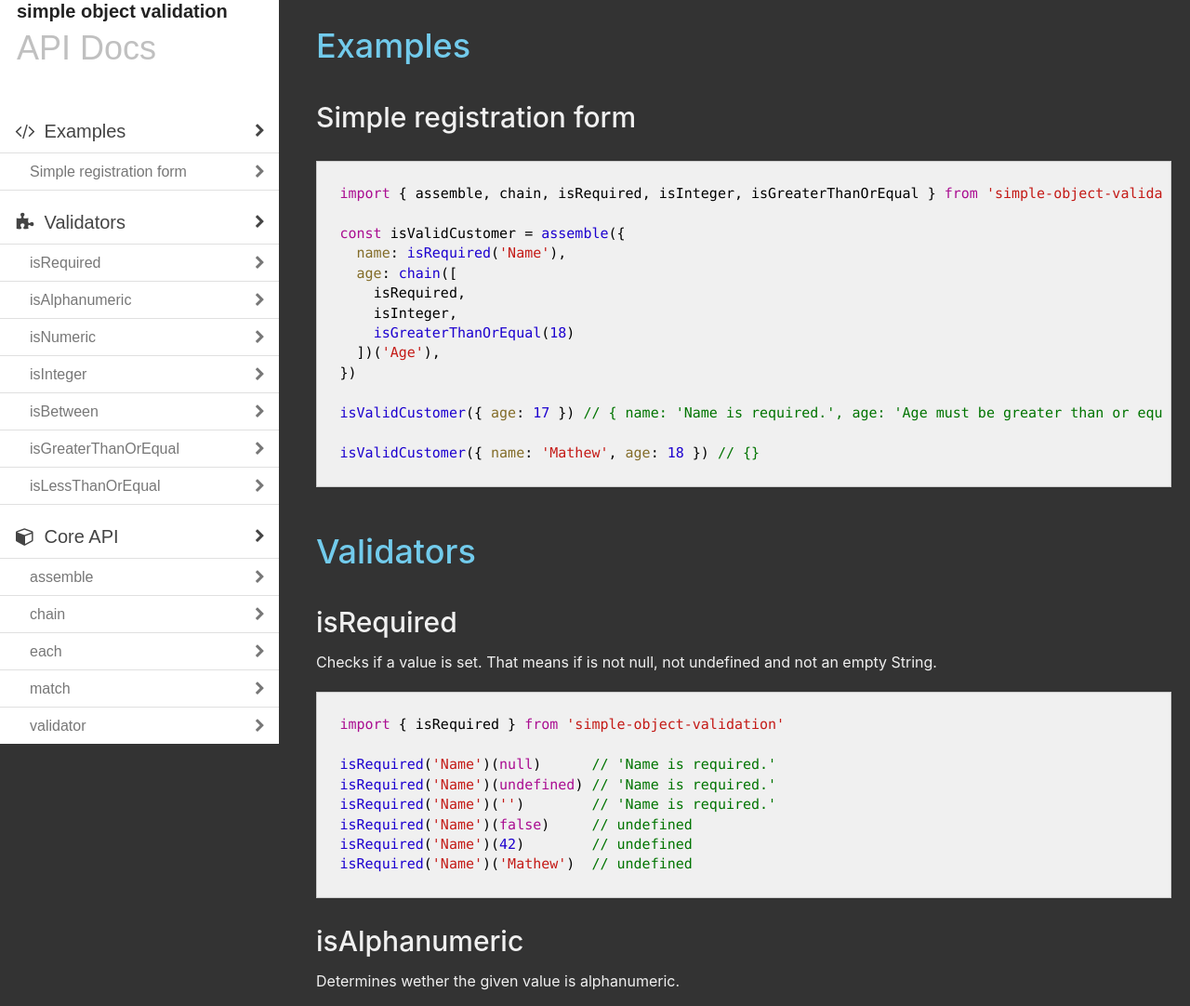
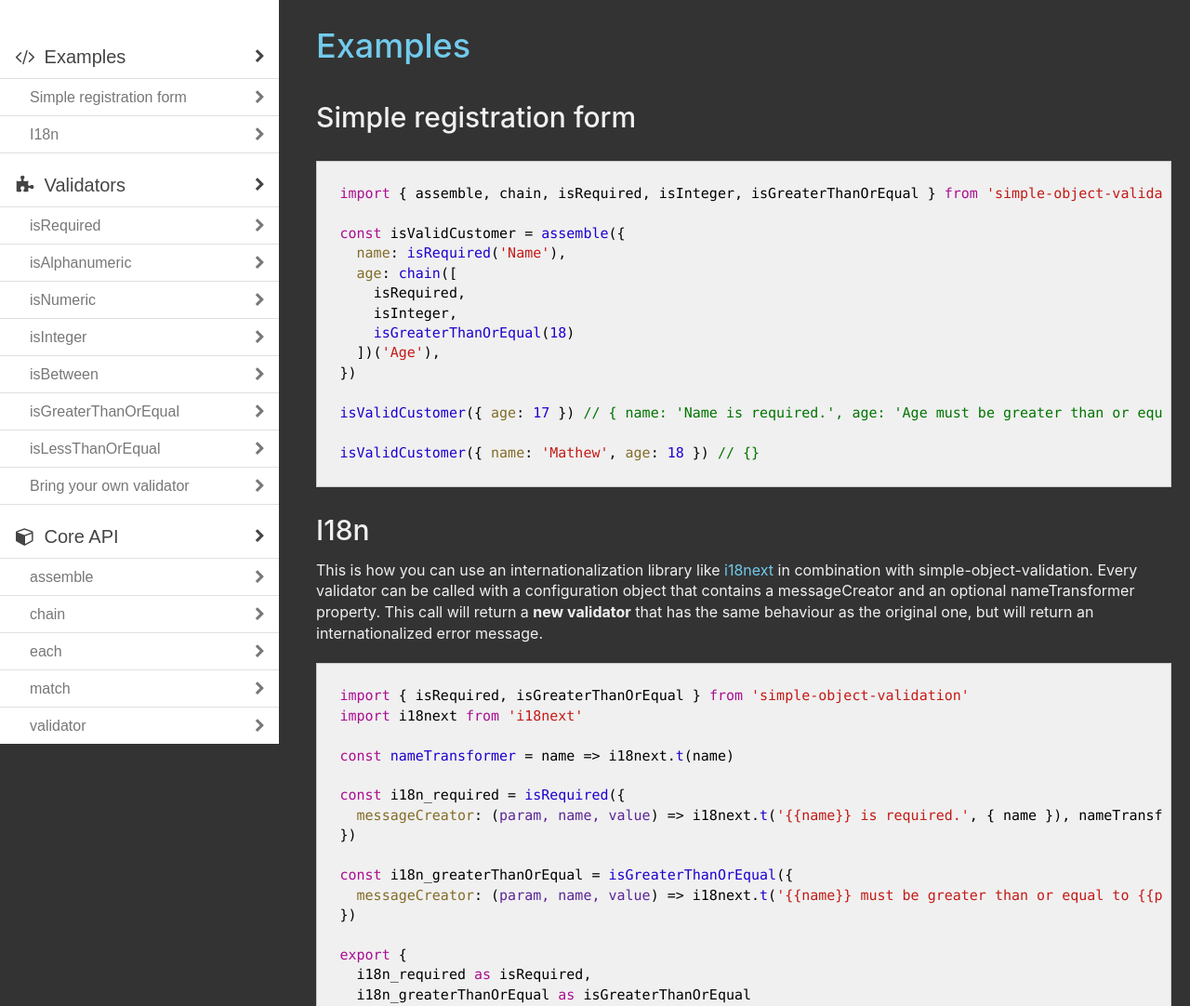
Before and after one commit to madcat23/simple-object-validation, a website built with webpack: page docs/index.html in a window 1280 px wide. Shown: the top 1082 px of the page at 93% size. Built offline with nearby package versions, Linux system fonts and the light colour scheme.

Commit message:
Added docs

```diff
--- a/docs/index.html
+++ b/docs/index.html
@@ -31,10 +31,11 @@
         <p><strong>API Docs</strong></p>
       </div>
       <i class="fa fa-bars fa-2x toggle-btn" data-toggle="collapse" data-target="#menu-content"></i>
-      <div class="menu-list">
+      <div class="menu-list" style="padding-bottom: 20px;">
         <div id="menu-content" class="menu-content collapse out">
           <a href="#examples" class="headline"><i class="fa fa-code"></i> Examples</a>
           <a href="#simple-registration-form">Simple registration form</a>
+          <a href="#i18n">I18n</a>
 
           <a href="#validators" class="headline"><i class="fa fa-puzzle-piece"></i> Validators</a>
           <a href="#is-required">isRequired</a>
@@ -44,6 +45,7 @@
           <a href="#is-between">isBetween</a>
           <a href="#is-greater-than-or-equal">isGreaterThanOrEqual</a>
           <a href="#is-less-than-or-equal">isLessThanOrEqual</a>
+          <a href="#bring-your-own-validator">Bring your own validator</a>
 
           <a href="#core" class="headline"><i class="fa fa-cube"></i> Core API</a>
           <a href="#assemble">assemble</a>
@@ -80,6 +82,37 @@ const isValidCustomer = assemble({
 isValidCustomer({ age: 17 }) // { name: 'Name is required.', age: 'Age must be greater than or equal 18.' }
 
 isValidCustomer({ name: 'Mathew', age: 18 }) // {}
+</code></pre>
+<!-- *************************************************************************************************************************** -->
+
+
+<!-- *************************************************************************************************************************** -->
+<h2 id="i18n">I18n</h2>
+<p>This is how you can use an internationalization library like <a target="_blank" href="https://github.com/i18next/i18next">i18next</a> in combination with simple-object-validation. Every validator can be called with a configuration object that contains a messageCreator and an optional nameTransformer property. This call will return a <strong>new validator</strong> that has the same behaviour as the original one, but will return an internationalized error message.</p>
+<pre><code class="javascript">import { isRequired, isGreaterThanOrEqual } from 'simple-object-validation'
+import i18next from 'i18next'
+
+const nameTransformer = name => i18next.t(name)
+
+const i18n_required = isRequired({
+  messageCreator: (param, name, value) => i18next.t('{{name}} is required.', { name }), nameTransformer
+})
+
+const i18n_greaterThanOrEqual = isGreaterThanOrEqual({
+  messageCreator: (param, name, value) => i18next.t('{{name}} must be greater than or equal to {{param}}.', { name, param }), nameTransformer
+})
+
+export {
+  i18n_required as isRequired,
+  i18n_greaterThanOrEqual as isGreaterThanOrEqual
+}
+
+
+import { isRequired, isGreaterThanOrEqual } from './i18n-validation'
+
+isRequired('Zip code')('')            // 'Feld Postleitzahl ist ein Pflichtfeld.'
+isGreaterThanOrEqual(18)('Age')('17') // 'Feld Alter muss größer oder gleich 18 sein.'
+
 </code></pre>
 <!-- *************************************************************************************************************************** -->
 
@@ -189,6 +222,32 @@ isLessThanOrEqual(2048)('Number')(1000000) // 'Number must be less than or equal
 isLessThanOrEqual(2048)('Number')(1)       // undefined
 isLessThanOrEqual(2048)('Number')(123)     // undefined
 </code></pre>
+<!-- *************************************************************************************************************************** -->
+
+
+
+<!-- *************************************************************************************************************************** -->
+<h2 id="bring-your-own-validator">Bring your own validator</h2>
+<p>You can easily build your own validators using the built-in <a href="#validator">validator</a> factory function.</p>
+<pre><code class="javascript">import { validator } from 'simple-object-validation'
+
+// without parameter:
+const containsLetterA = validator(
+  (value, param) => value.toLowerCase().indexOf('a') > -1,
+  (param, name, value) => `${name} does not contain letter A.`
+)
+
+// with parameter:
+const containsLetter = validator(
+  (value, param) => value.toLowerCase().indexOf(param.toLowerCase()) > -1,
+  (param, name, value) => `${name} does not contain letter ${param.toUpperCase()}.`
+)
+
+containsLetterA('Field X')('foo')     // 'Field X does not contain letter A.'
+containsLetter('y')('Field X')('bar') // 'Field X does not contain letter Y.'
+
+</code></pre>
+<p>See <a href="#validator">validator</a> for more information.</p>
 <!-- *************************************************************************************************************************** -->
 
 
```
